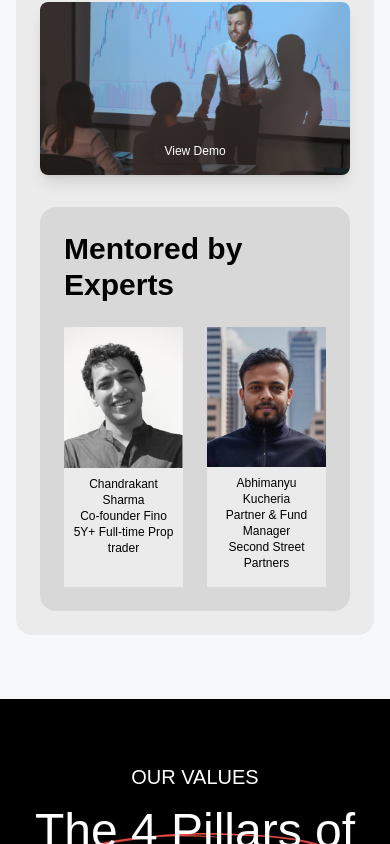
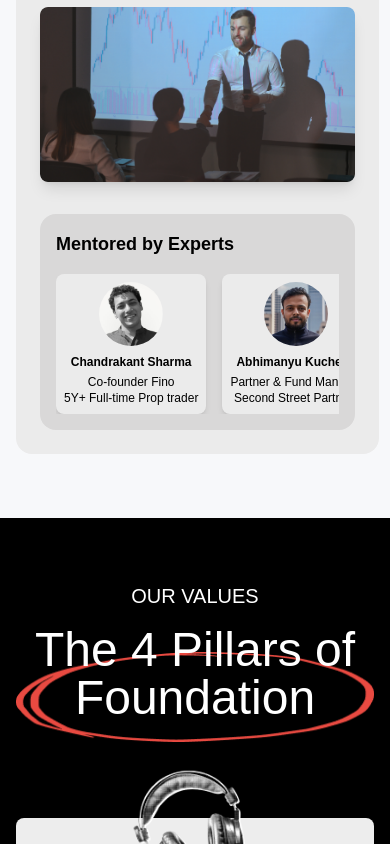
Before and after one commit to Dimension-1/zelora-money, a React (Create React App) app: page / in a window 390 px wide. Shown: the part 6080-6924 px from the top of the page. Built offline with nearby package versions, Linux system fonts and the light colour scheme.

Commit message:
UI update

```diff
--- a/src/components/CoursesSection.jsx
+++ b/src/components/CoursesSection.jsx
@@ -1,6 +1,27 @@
 import React from "react";
 
 const CoursesSection = () => {
+  const mentors = [
+    {
+      name: "Chandrakant Sharma",
+      title: "Co-founder Fino",
+      experience: "5Y+ Full-time Prop trader",
+      image: "/Images/Courses/expert1.png",
+    },
+    {
+      name: "Abhimanyu Kucheria",
+      title: "Partner & Fund Manager",
+      experience: "Second Street Partners",
+      image: "/Images/Courses/expert3.png",
+    },
+    {
+      name: "Pratik Patil",
+      title: "Proprietary Trader & CMT II",
+      experience: "4Y+ Full-time Prop trader",
+      image: "/Images/Courses/expert2.png",
+    },
+  ];
+
   return (
     <section className="py-16 bg-[#F7F8FA] text-black px-4 md:px-8">
       <div className="mx-auto flex flex-col items-center md:items-center md:justify-center w-full md:max-w-6xl">
@@ -137,59 +158,42 @@ const CoursesSection = () => {
               </button>
             </div>
             <div className="lg:w-3/5 flex flex-col gap-8">
+              {/* Demo Image */}
               <div className="relative text-center">
                 <img
                   src="/Images/Courses/demo.png"
                   alt="View Demo"
                   className="rounded-lg shadow-lg w-full"
                 />
-                <span className="absolute bottom-6 left-1/2 transform -translate-x-1/2 translate-y-1/2 text-white py-1 px-3 rounded-lg shadow text-center bg-opacity-75 text-xs">
-                  View Demo
-                </span>
               </div>
-              <div className="bg-[#D9D8D8] p-6 rounded-2xl">
-                <h4 className="text-3xl font-semibold mb-6 text-left" style={{ fontFamily: "DM Sans, sans-serif" }}>
+              {/* Mentored by Experts Section */}
+              <div className="bg-[#D9D8D8] p-4 sm:p-6 rounded-2xl">
+                <h4
+                  className="text-lg sm:text-xl font-semibold mb-4 sm:mb-6 text-left"
+                  style={{ fontFamily: "DM Sans, sans-serif" }}
+                >
                   Mentored by Experts
                 </h4>
-                <div className="grid grid-cols-2 md:grid-cols-3 lg:grid-cols-3 gap-6">
-                  {[
-                    {
-                      name: "Chandrakant Sharma",
-                      title: "Co-founder Fino",
-                      experience: "5Y+ Full-time Prop trader",
-                      image: "/Images/Courses/expert1.png",
-                    },
-                    {
-                      name: "Abhimanyu Kucheria",
-                      title: "Partner & Fund Manager",
-                      experience: "Second Street Partners",
-                      image: "/Images/Courses/expert3.png",
-                    },
-                    {
-                      name: "Pratik Patil",
-                      title: "Proprietary Trader & CMT II",
-                      experience: "4Y+ Full-time Prop trader",
-                      image: "/Images/Courses/expert2.png",
-                    },
-                  ].map((mentor, index) => (
+                <div className="flex overflow-x-auto scrollbar-hide space-x-4">
+                  {mentors.map((mentor, index) => (
                     <div
                       key={index}
-                      className={`bg-[#EBEBEB] pb-4 transition-shadow flex flex-col justify-items-center text-center relative ${
-                        index === 2 ? "hidden md:block" : ""
-                      }`}
+                      className="bg-[#EBEBEB] min-w-[60px] sm:min-w-[100px] p-2 sm:p-4 flex-shrink-0 rounded-lg shadow-md flex flex-col items-center text-center"
                     >
-                      <div className="mx-auto overflow-hidden mb-2" style={{ fontFamily: "DM Sans, sans-serif" }}>
+                      <div className="w-16 h-16 sm:w-20 sm:h-20 overflow-hidden rounded-full mb-2 sm:mb-4">
                         <img
                           src={mentor.image}
                           alt={mentor.name}
-                          className="w-[120px] md:w-full md:h-full object-cover"
+                          className="w-full h-full object-cover"
                         />
                       </div>
-                      <div className="px-2 flex flex-col justify-center items-between">
-                        <p className="font-normal text-xs md:text-base text-black">
+                      <div className="flex flex-col items-center">
+                        <p className="font-semibold text-xs sm:text-sm text-black mb-1">
                           {mentor.name}
                         </p>
-                        <p className="text-xs font-light text-black">{mentor.title}</p>
+                        <p className="text-xs font-light text-black">
+                          {mentor.title}
+                        </p>
                         <p className="text-xs font-light text-black">
                           {mentor.experience}
                         </p>
--- a/src/components/FAQSection.jsx
+++ b/src/components/FAQSection.jsx
@@ -1,6 +1,7 @@
 import React, { useState } from "react";
 
 const FAQSection = () => {
+  const [activeTab, setActiveTab] = useState("Community Related"); // State for active tab
   const [activeIndex, setActiveIndex] = useState(null);
 
   const faqs = [
@@ -32,23 +33,45 @@ const FAQSection = () => {
     setActiveIndex(activeIndex === index ? null : index);
   };
 
+  const handleTabClick = (tab) => {
+    setActiveTab(tab);
+  };
+
   return (
     <section className="bg-black text-white py-16 pt-4 md:px-8 px-4">
       <div className="mx-auto flex flex-col items-center md:items-center md:justify-between w-full md:max-w-4xl">
         <h2 className="text-4xl font-light text-center mb-8">FAQs</h2>
-        <div className="flex flex-col md:flex-row items-center justify-center md:space-x-8 mb-8" style={{ fontFamily: "DM Sans, sans-serif" }}>
-          <button className="text-gray-400 hover:text-white">
-            General Queries
-          </button>
-          <button className="text-white mt-2 md:mt-0">Community Related</button>
-          <button className="text-gray-400 hover:text-white mt-2 md:mt-0">
-            Pricing Plan Related
-          </button>
-          <button className="text-gray-400 hover:text-white mt-2 md:mt-0">
-            Course Related
-          </button>
+        <div
+          className="flex flex-col md:flex-row items-center justify-center md:space-x-8 mb-8"
+          style={{ fontFamily: "DM Sans, sans-serif" }}
+        >
+          {["General Queries", "Community Related", "Pricing Plan Related"].map(
+            (tab, index) => (
+              <button
+                key={index}
+                onClick={() => handleTabClick(tab)}
+                className={`relative text-lg font-light mt-2 md:mt-0 px-4 py-2 transition-colors duration-200 z-10 ${
+                  activeTab === tab
+                    ? "text-white"
+                    : "text-gray-400 hover:text-white"
+                }`}
+              >
+                {tab}
+                {activeTab === tab && (
+                  <img
+                    src="/images/FAQ/circle.png"
+                    alt="Active Indicator"
+                    className="absolute -bottom-0 left-1/2 transform -translate-x-1/2 z-0" // Adjust width and auto height
+                  />
+                )}
+              </button>
+            )
+          )}
         </div>
-        <div className="w-full space-y-4" style={{ fontFamily: "DM Sans, sans-serif" }}>
+        <div
+          className="w-full space-y-4"
+          style={{ fontFamily: "DM Sans, sans-serif" }}
+        >
           {faqs.map((faq, index) => (
             <div key={index} className="border-b border-gray-700 py-4">
               <div
--- a/src/components/HeaderAndHeroSection.jsx
+++ b/src/components/HeaderAndHeroSection.jsx
@@ -16,7 +16,7 @@ const HeaderAndHeroSection = () => {
         backgroundImage: `url('/Images/Navbar/Bg.png')`,
         backgroundSize: "cover",
         backgroundRepeat: "no-repeat",
-        width: "100vw",
+        width: "101vw",
         height: "100vh",
       }}
     >
--- a/src/components/OurValuesAndStoriesSection.jsx
+++ b/src/components/OurValuesAndStoriesSection.jsx
@@ -139,7 +139,7 @@ const OurValuesAndStories = () => {
             <img
               src={stories.arrowsMobile}
               alt="Arrows"
-              className="absolute block md:hidden top-[65px]"
+              className="absolute block md:hidden right-[px] top-[65px]"
             />
           </div>
           <div className="grid grid-cols-1 lg:grid-cols-2 gap-8 items-center">
--- a/src/index.css
+++ b/src/index.css
@@ -6,4 +6,5 @@
 
 body {
     font-family: 'RecifeDisplay';
+    overflow-x: hidden;
 }
--- a/src/pages/Home.jsx
+++ b/src/pages/Home.jsx
@@ -15,7 +15,7 @@ import Footer from '../components/Footer';
 
 function Home() {
     return (
-        <div className="relative">
+        <div className="relative overflow-x-hidden"> {/* Prevent horizontal scrolling */}
             <HeaderAndHeroSection />
             <CardsSection />
             <AboutSection />
```
Also changed, not shown: src/components/CitizenPassSection.jsx (+24 -11 lines), src/components/ResourceHubSection.jsx (+35 -15 lines), public/Images/FAQ/circle.png (added), public/Images/Resource/circle.png (added).
